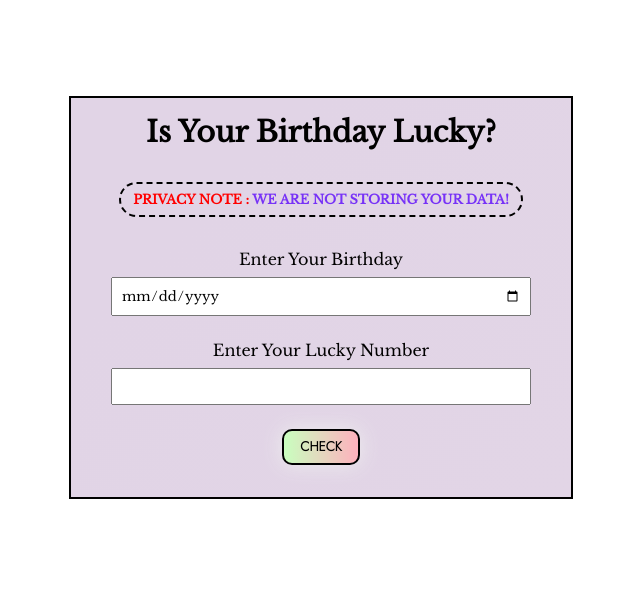
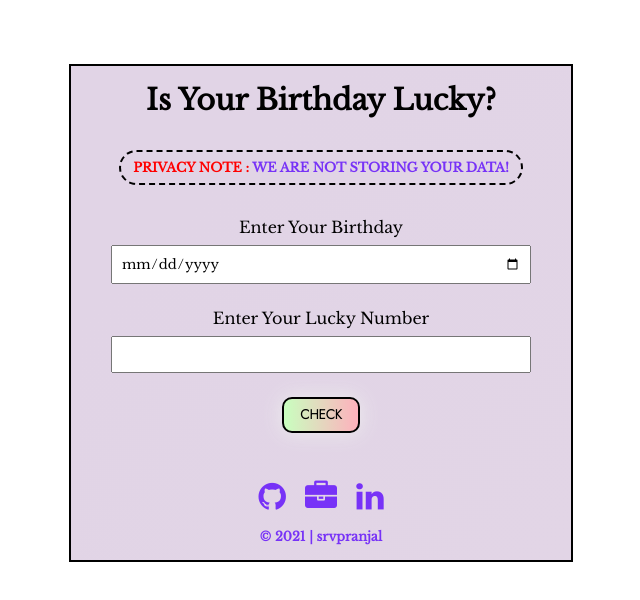
Before and after one commit to srv-pranjal/Is-Your-Birthday-Lucky, a React (Create React App) app: page / in a window 1280 px wide. Shown: the top 600 px of the page, without its empty margins (319-959 px from the left). Built offline with nearby package versions, Linux system fonts and the light colour scheme.

Commit message:
docs: added footer.js

```diff
--- a/package.json
+++ b/package.json
@@ -1,11 +1,12 @@
 {
-  "name": "is-your-birthday-luck",
+  "name": "is-your-birthday-lucky",
   "version": "0.1.0",
   "private": true,
   "dependencies": {
     "@testing-library/jest-dom": "^5.14.1",
     "@testing-library/react": "^11.2.7",
     "@testing-library/user-event": "^12.8.3",
+    "font-awesome": "^4.7.0",
     "react": "^17.0.2",
     "react-dom": "^17.0.2",
     "react-scripts": "4.0.3",
--- a/src/App.css
+++ b/src/App.css
@@ -11,7 +11,7 @@
   margin: auto;
   text-align: center;
   position: relative;
-  top: 12vh;
+  top: 8vh;
   border: 2px solid rgba(53, 52, 52, 0.308);
   border: 2px solid;
 }
@@ -95,3 +95,17 @@ button:hover {
   width: 80%;
   margin: auto;
 }
+
+footer {
+  margin-top: 3rem;
+}
+footer i {
+  margin: 0 0.6rem;
+  color: rgba(117, 47, 247, 0.986);
+}
+
+footer p {
+  font-size: 0.8rem;
+  color: rgba(117, 47, 247, 0.986);
+  font-weight: 600;
+}
--- a/src/App.js
+++ b/src/App.js
@@ -1,5 +1,6 @@
 import "./App.css";
 import { useState } from "react";
+import Footer from "./components/footer";
 
 function App() {
   const [birthDate, setBirthDate] = useState("");
@@ -51,7 +52,8 @@ function App() {
         />
         <button>Check</button>
       </form>
-      <p id="message">{message}</p>
+      <p>{message}</p>
+      <Footer />
     </div>
   );
 }
--- /dev/null
+++ b/src/components/footer.js
@@ -0,0 +1,22 @@
+import React from "react";
+import "../App.css";
+import "font-awesome/css/font-awesome.min.css";
+
+function Footer() {
+  return (
+    <footer>
+      <a href="https://github.com/srv-pranjal">
+        <i className="fa fa-2x fa-github"></i>
+      </a>
+      <a href="https://srvpranjal.netlify.app/">
+        <i className="fa fa-2x fa-briefcase"></i>
+      </a>
+      <a href="https://www.linkedin.com/in/pranjal-srivastava-5245381a9/">
+        <i className="fa fa-2x fa-linkedin"></i>
+      </a>
+      <p>© 2021 | srvpranjal</p>
+    </footer>
+  );
+}
+
+export default Footer;
```
Also changed, not shown: 1 other file (tests, documents, lock files or other folders).
